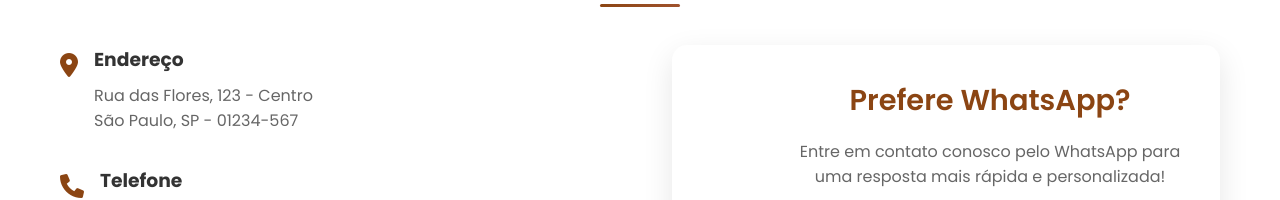
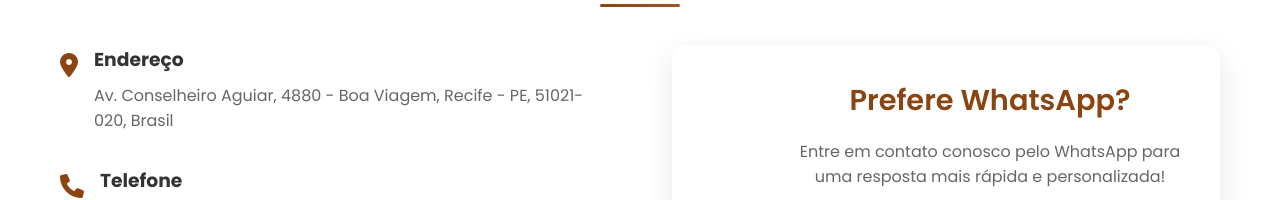
Before and after one commit to stefanomodena/site-rpg-coffee, a plain HTML site: page index.html in a window 1280 px wide. Shown: the part 7884-8084 px from the top of the page. Drawn offline with Linux system fonts and the light colour scheme.

Commit message:
Update index.html

```diff
--- a/index.html
+++ b/index.html
@@ -463,7 +463,7 @@ ac<!DOCTYPE html>
                         <i class="fas fa-map-marker-alt"></i>
                         <div>
                             <h3>Endereço</h3>
-                            <p>Rua das Flores, 123 - Centro<br>São Paulo, SP - 01234-567</p>
+                            <p>Av. Conselheiro Aguiar, 4880 - Boa Viagem, Recife - PE, 51021-020, Brasil</p>
                         </div>
                     </div>
                     <div class="contact-item">
```
